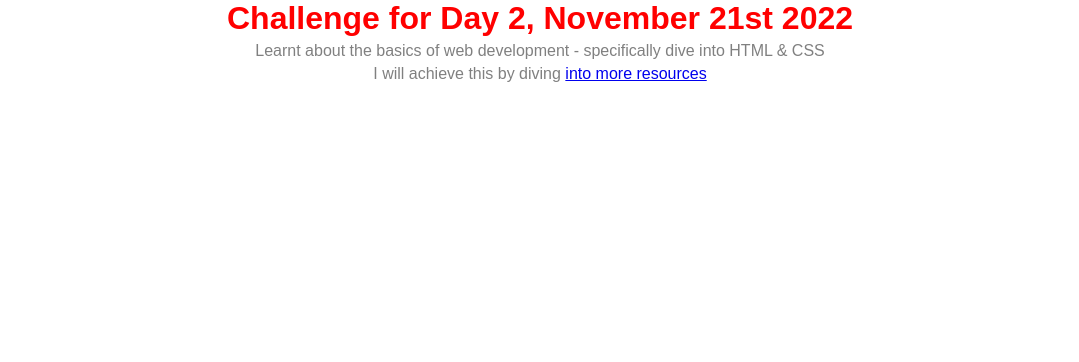
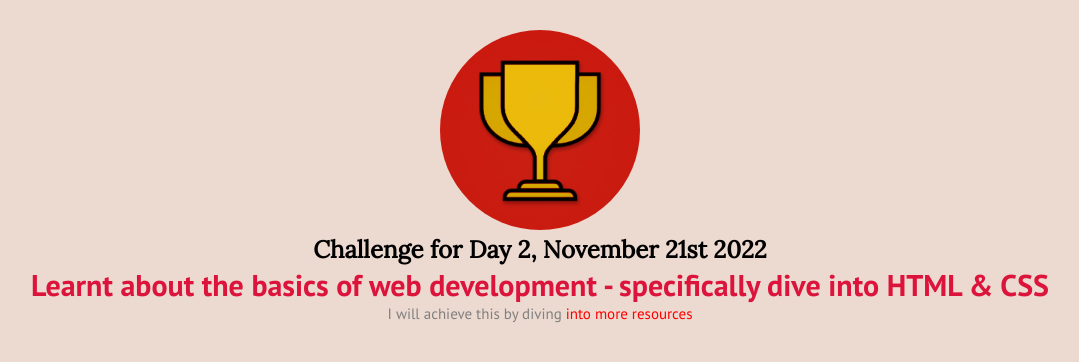
Before and after one commit to deepshi4156/100-Days-of-Web-Development, a plain HTML site: page Day 2/Practice 1/index.html in a window 1280 px wide. Shown: the whole page, without its empty margins (100-1179 px from the left). Drawn offline with Linux system fonts and the light colour scheme.

Commit message:
updated progress text file

```diff
--- a/Day 2/Practice 1/index.html
+++ b/Day 2/Practice 1/index.html
@@ -5,13 +5,20 @@
     <meta http-equiv="X-UA-Compatible" content="IE=edge" />
     <meta name="viewport" content="width=device-width, initial-scale=1.0" />
     <title>Challenge page</title>
+    <link rel="preconnect" href="https://fonts.googleapis.com" />
+    <link rel="preconnect" href="https://fonts.gstatic.com" crossorigin />
+    <link
+      href="https://fonts.googleapis.com/css2?family=Lora&family=PT+Sans:wght@400;700&display=swap"
+      rel="stylesheet"
+    />
     <link rel="stylesheet" href="styles.css" />
   </head>
   <body>
     <header></header>
     <main>
-      <h1 class="heading">Challenge for Day 2, November 21st 2022</h1>
-      <p class="basic-p">
+      <img src="challenges-trophy.jpg" alt="A TROPHY" />
+      <h2 class="heading">Challenge for Day 2, November 21st 2022</h2>
+      <p id="todays-challenge">
         Learnt about the basics of web development - specifically dive into HTML
         & CSS
       </p>
--- a/Day 2/Practice 1/styles.css
+++ b/Day 2/Practice 1/styles.css
@@ -3,15 +3,31 @@
   margin: 0px;
   box-sizing: border-box;
 }
+body {
+  text-align: center;
+  background-color: rgb(236, 217, 207);
+  margin: 30px;
+}
 .heading {
-  text-align: center;
+  font-family: "Lora", "serif";
+}
+a {
+  text-decoration: none;
   color: #ff0000;
-  font-family: sans-serif;
+}
+#todays-challenge {
+  font-weight: bold;
+  color: #dc143c;
+  font-size: 30px;
+  font-family: "PT Sans", sans-serif;
 }
 .basic-p {
-  text-align: center;
   color: #808080;
-  font-size: 16px;
-  font-family: sans-serif;
-  margin-top: 5px;
+  font-size: 15px;
+  font-family: "PT Sans", sans-serif;
 }
+img {
+  height: 200px;
+  width: 200px;
+  border-radius: 100px;
+}
```
Also changed, not shown: Day 2/Day2_Progress.txt, Day 2/Practice 1/challenges-trophy.jpg (added).
